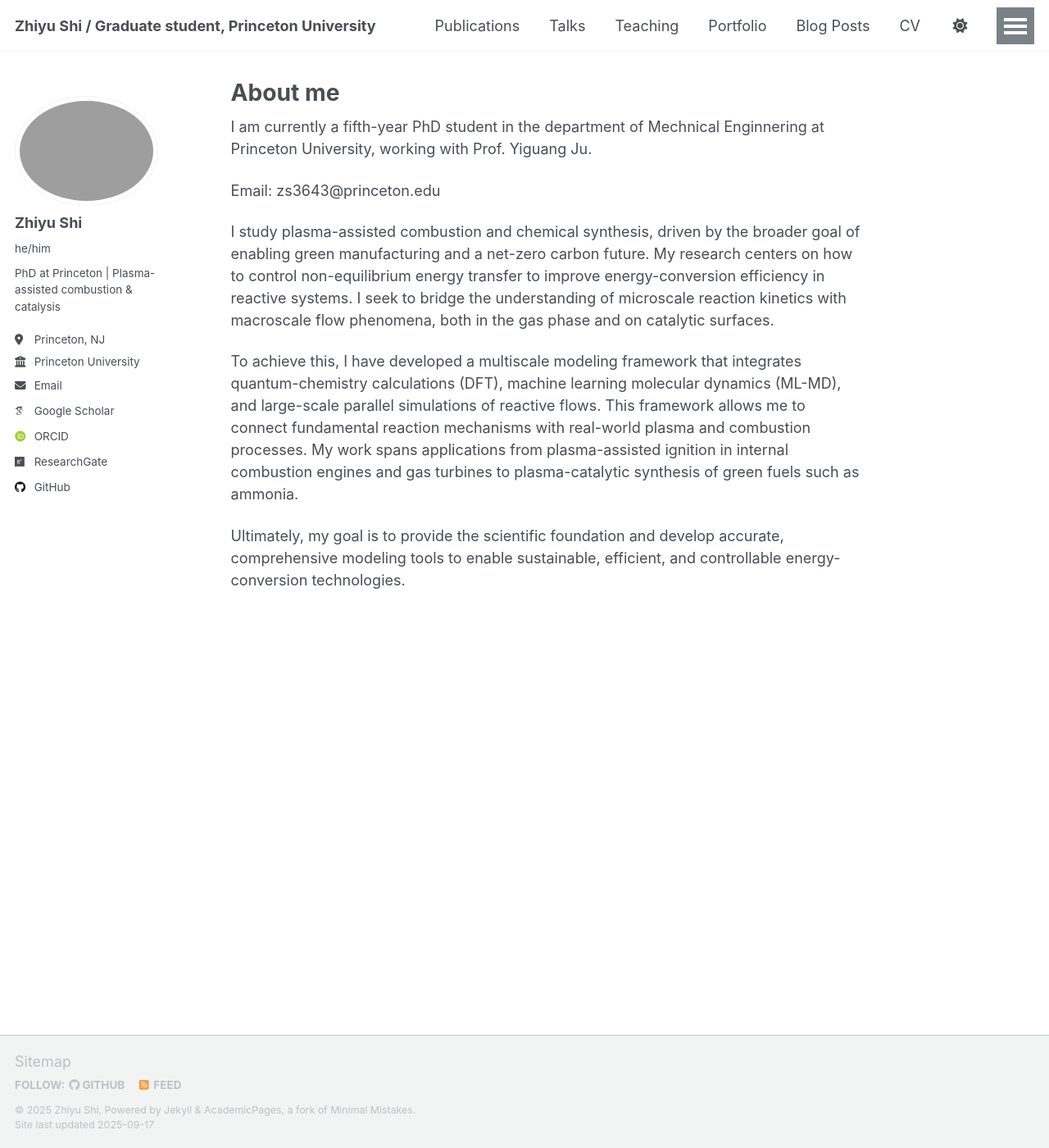
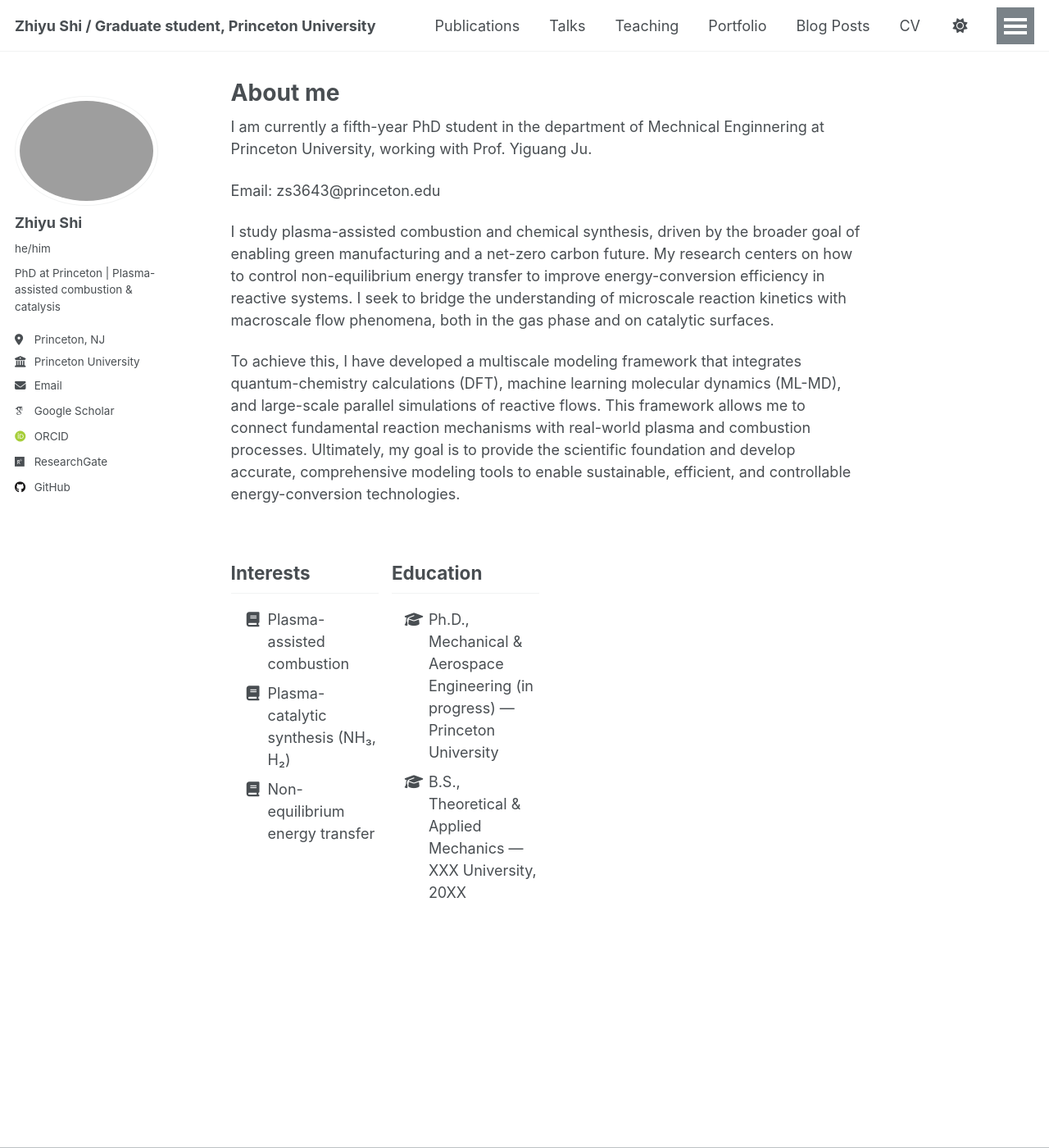
Before and after one commit to Zhi-yu-Shi/zhi-yu-shi.github.io, a Jekyll site: the page built from index.md, in a window 1280 px wide and 1400 px high. Shown: the whole window at 82% size. Built offline with Jekyll 4.4.1, drawn with Linux system fonts in a browser that asks for light colours; some web fonts are replaced; a script that is not in the unit is left out.

Commit message:
Update index.md

```diff
--- a/index.md
+++ b/index.md
@@ -10,6 +10,31 @@ Email: zs3643@princeton.edu
 
 I study plasma-assisted combustion and chemical synthesis, driven by the broader goal of enabling green manufacturing and a net-zero carbon future. My research centers on how to control non-equilibrium energy transfer to improve energy-conversion efficiency in reactive systems. I seek to bridge the understanding of microscale reaction kinetics with macroscale flow phenomena, both in the gas phase and on catalytic surfaces.
 
-To achieve this, I have developed a multiscale modeling framework that integrates quantum-chemistry calculations (DFT), machine learning molecular dynamics (ML-MD), and large-scale parallel simulations of reactive flows. This framework allows me to connect fundamental reaction mechanisms with real-world plasma and combustion processes. My work spans applications from plasma-assisted ignition in internal combustion engines and gas turbines to plasma-catalytic synthesis of green fuels such as ammonia.
+To achieve this, I have developed a multiscale modeling framework that integrates quantum-chemistry calculations (DFT), machine learning molecular dynamics (ML-MD), and large-scale parallel simulations of reactive flows. This framework allows me to connect fundamental reaction mechanisms with real-world plasma and combustion processes. Ultimately, my goal is to provide the scientific foundation and develop accurate, comprehensive modeling tools to enable sustainable, efficient, and controllable energy-conversion technologies.
 
-Ultimately, my goal is to provide the scientific foundation and develop accurate, comprehensive modeling tools to enable sustainable, efficient, and controllable energy-conversion technologies.
+<div class="grid">
+  <!-- 左列：Interests -->
+  <div class="grid__item one-half">
+    <h2>Interests</h2>
+    <ul class="fa-ul">
+      <li><span class="fa-li"><i class="fas fa-book"></i></span> Plasma-assisted combustion</li>
+      <li><span class="fa-li"><i class="fas fa-book"></i></span> Plasma-catalytic synthesis (NH₃, H₂)</li>
+      <li><span class="fa-li"><i class="fas fa-book"></i></span> Non-equilibrium energy transfer</li>
+    </ul>
+  </div>
+
+  <!-- 右列：Education -->
+  <div class="grid__item one-half">
+    <h2>Education</h2>
+    <ul class="fa-ul">
+      <li>
+        <span class="fa-li"><i class="fas fa-graduation-cap"></i></span>
+        Ph.D., Mechanical & Aerospace Engineering (in progress) — Princeton University
+      </li>
+      <li>
+        <span class="fa-li"><i class="fas fa-graduation-cap"></i></span>
+        B.S., Theoretical & Applied Mechanics — XXX University, 20XX
+      </li>
+    </ul>
+  </div>
+</div>
```
